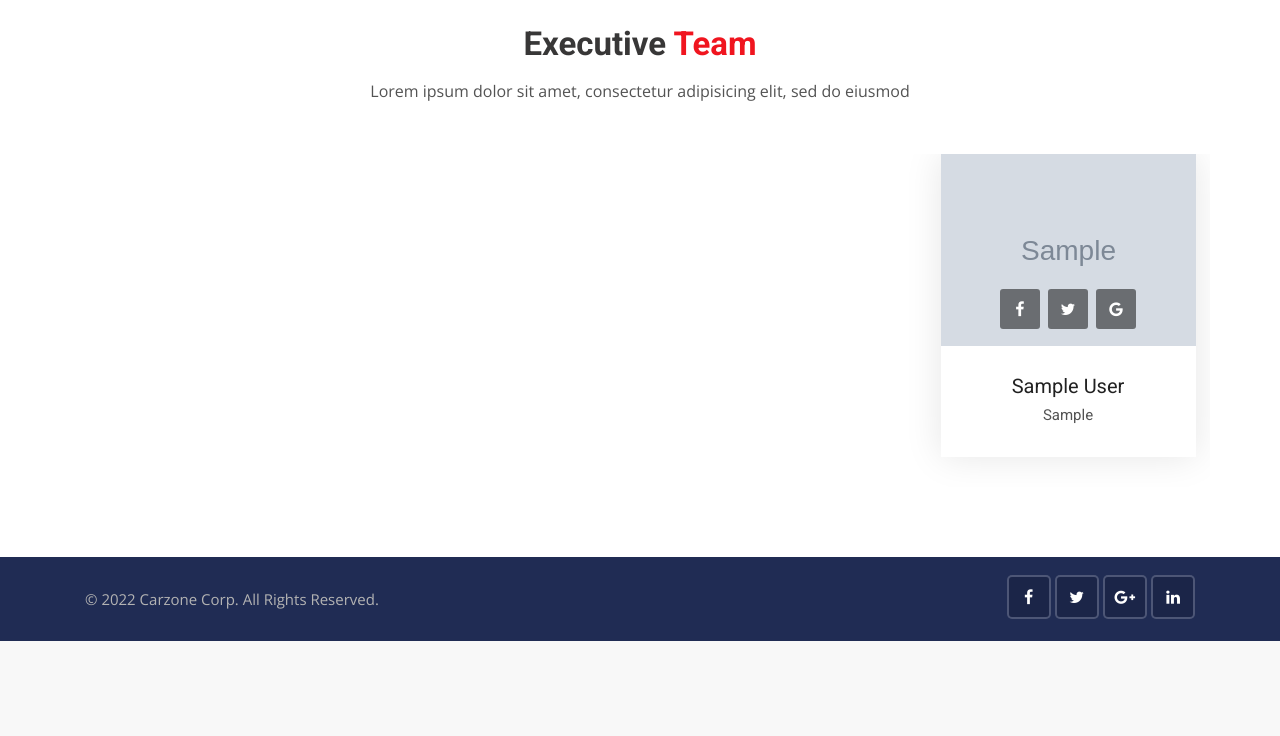
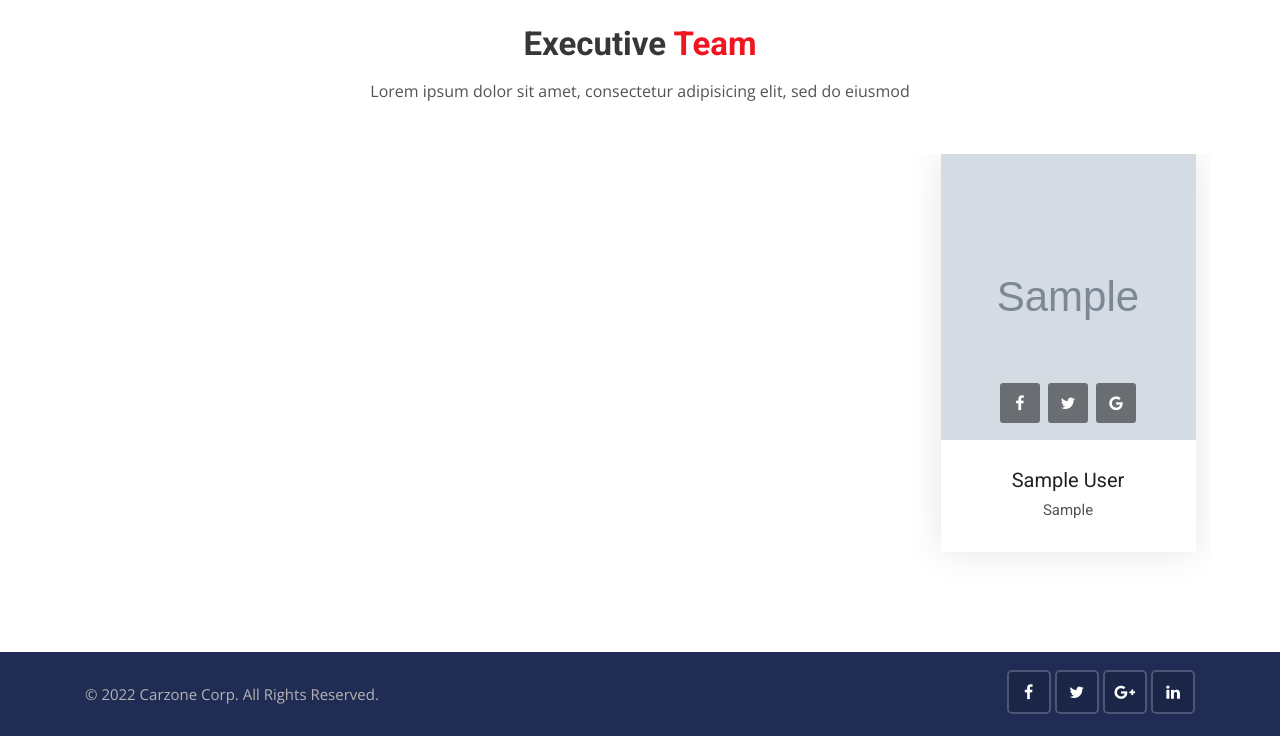
Before and after one commit to ImanGoudarzvand/carzone-django, a Django app: page /about/ in a window 1280 px wide. Shown: the part 933-1669 px from the top of the page. Before the commit the page ends 1574 px from the top, so only its background shows below. Run offline with Django 4.2, Linux system fonts and the light colour scheme; tables that the repository leaves empty hold one stand-in row (values such as "Sample post"); grey boxes marked "Sample" are stand-in pictures; some libraries are stand-ins or nearby versions.

Commit message:
make team images in about page same height

```diff
--- a/pages/templates/pages/about.html
+++ b/pages/templates/pages/about.html
@@ -87,7 +87,7 @@
                     <div class="team-1">
                         <div class="photo">
                             <a href="#">
-                                <img src="{{team.image.url}}" alt="team-1" class="img-fluid">
+                                <img src="{{team.image.url}}" style="min-height: 286px; max-height: 286px; object-fit: cover;" alt="team-1" class="img-fluid">
                             </a>
                             <div class="social-list clearfix">
                                 <a href="{{team.facebook_link}}" target="_blank" class= "facebook-bg"><i class="fa fa-facebook"></i></a>
```
